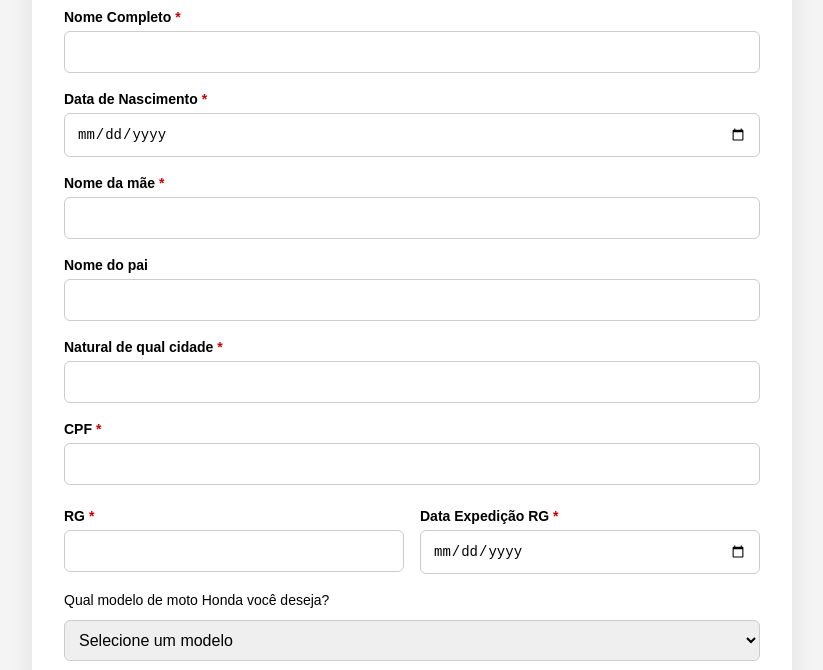
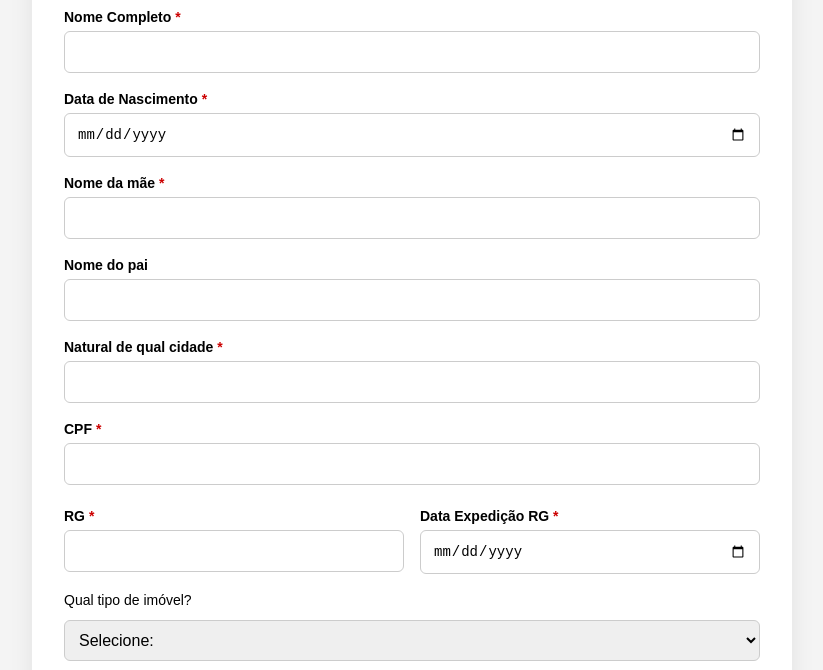
Before and after one commit to VagBrownsp/principal, a plain HTML site: page index.html in a window 1280 px wide. Shown: the part 130-800 px from the top of the page, without its empty margins (228-1051 px from the left). Drawn offline with Linux system fonts and the light colour scheme.

Commit message:
Update index.html
mudanças para outro mercado

```diff
--- a/index.html
+++ b/index.html
@@ -43,24 +43,11 @@
 </div>
 
 <div class="form-group">
-  <label for="modeloMoto">Qual modelo de moto Honda você deseja?</label>
+  <label for="modeloMoto">Qual tipo de imóvel?</label>
   <select id="modeloMoto" name="modeloMoto" required>
-    <option value="" disabled selected>Selecione um modelo</option>
-    <option value="Biz 110i">Biz 110i</option>
-    <option value="Biz 125">Biz 125</option>
-    <option value="Elite 125">Elite 125</option>
-    <option value="PCX 160">PCX 160</option>
-    <option value="ADV 160">ADV 160</option>
-    <option value="Pop 110i">Pop 110i</option>
-    <option value="CG 160 Start">CG 160 Start</option>
-    <option value="CG 160 Fan">CG 160 Fan</option>
-    <option value="CG 160 Titan">CG 160 Titan</option>
-    <option value="CB 300F Twister">CB 300F Twister</option>
-    <option value="CB 500F Twister">CB 500F Twister</option>
-    <option value="NXR 160 Bros">NXR 160 Bros</option>
-    <option value="XRE 190">XRE 190</option>
-    <option value="XR 300L Tornado">XR 300L Tornado</option>
-    <option value="Sahara 300">Sahara 300</option>
+    <option value="" disabled selected>Selecione:</option>
+    <option value="Biz 110i">Casa</option>
+    <option value="Biz 125">Apartamento</option>
   </select>
 </div>
 
```
